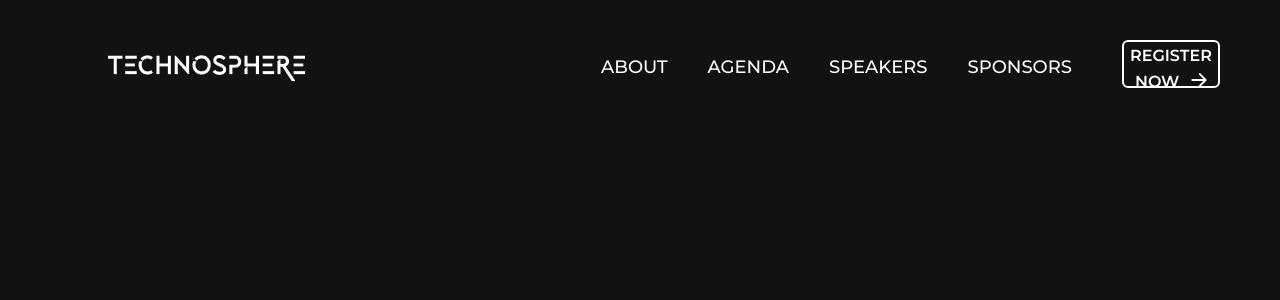
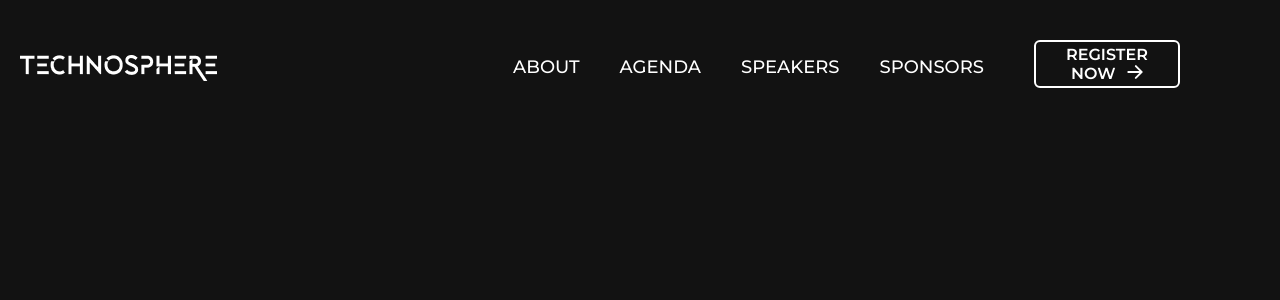
Before and after one commit to fossnsbm/technosphere-web, a React (Vite) app: page / in a window 1280 px wide. Shown: the top 300 px of the page. Built offline with nearby package versions, Linux system fonts and the light colour scheme.

Commit message:
added onclick event on register button

```diff
--- a/src/components/headerMenus/headerMenus.css
+++ b/src/components/headerMenus/headerMenus.css
@@ -46,18 +46,24 @@
 }
 .btn_register
 {
-    width: 190px;
+    width: 200px;
     height: 48px;
-    left: 1109px;
     top: 40px;
+    padding-left: 10px;
+    padding-right: 10px;
     color: #fff;
     font-family: 'Montserrat';
     font-style: normal;
     font-size: 16px;
     font-weight: 600;
-    line-height: 164.02%;
     border: 2px solid #FFFFFF;
     border-radius: 6px;
     background-color: transparent;
     margin-left: 30px;
 }
+@media (max-width: 1460px) {
+    .vector_logo {
+        padding-left: 20px;
+    }
+    /* work in progress */
+}
--- a/src/components/headerMenus/headerMenus.tsx
+++ b/src/components/headerMenus/headerMenus.tsx
@@ -1,8 +1,13 @@
+import { Button } from '@mui/material';
 import React from 'react'
 import './headerMenus.css'
 import * as data from './links.json';
 const linksString = JSON.stringify(data);
 const links = JSON.parse(linksString).links;
+
+const handleClick = (event: React.MouseEvent<HTMLElement>) => {
+    window.location.href = '/test';
+}
 
 type Link = {
     label: string;
@@ -31,7 +36,7 @@ const HeaderMenus: React.FC<{}> = () => {
             <div className='Header'>
                 <span><img src="src/assets/Vector.png" alt="Technosphere_logo" className='vector_logo'/></span>
                 <Links links={links} />
-                <button className='btn_register'>REGISTER NOW <img src="src/assets/RightArrow.png" alt="Technosphere_logo" className='right_arrow'/></button>
+                <button className='btn_register' onClick={handleClick}>REGISTER NOW <img src="src/assets/RightArrow.png" alt="Technosphere_logo" className='right_arrow'/></button>
             </div>
 
         </>
--- /dev/null
+++ b/src/components/heroSection/heroSection.tsx
@@ -0,0 +1,2 @@
+import React from 'react'
+import './heroSection.css'
--- a/src/layouts/main.tsx
+++ b/src/layouts/main.tsx
@@ -1,6 +1,7 @@
 import React from "react";
 import { ThemeProvider, createTheme } from "@mui/material/styles";
 import CssBaseline from "@mui/material/CssBaseline";
+import HeaderMenus from "../components/headerMenus/headerMenus";
 
 const MainLayout: React.FC<{ children: React.ReactNode }> = ({ children }) => {
   const theme = createTheme({
@@ -11,8 +12,10 @@ const MainLayout: React.FC<{ children: React.ReactNode }> = ({ children }) => {
 
   return (
     <>
+
       <ThemeProvider theme={theme}>
         <CssBaseline />
+        <HeaderMenus />
         <div>{children}</div>
       </ThemeProvider>
     </>
--- a/src/pages/Home.tsx
+++ b/src/pages/Home.tsx
@@ -1,12 +1,12 @@
 import React from "react";
 import { Box, Typography } from "@mui/material";
-import HeaderMenus from '../components/headerMenus/headerMenus';
 
 export const HomePage = () => {
   return (
 
     <>
-      <HeaderMenus />
+
+
 
     </>
   );
```
Also changed, not shown: src/components/heroSection/heroSection.css (added).
